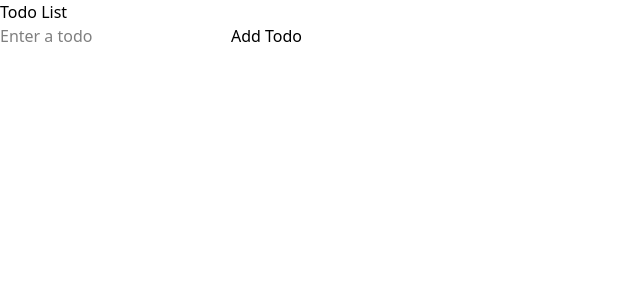
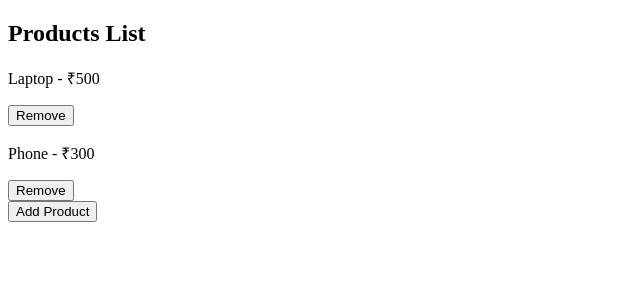
Before and after one commit to ItsAbir005/React, a React (Vite) app: page / in a window 1280 px wide. Shown: the top 300 px of the page, without its empty margins (0-640 px from the left). Built offline with nearby package versions, Linux system fonts and the light colour scheme.

Commit message:
redux tootkit

```diff
--- a/src/App.jsx
+++ b/src/App.jsx
@@ -1,44 +1,30 @@
-import { use, useEffect,useState} from "react";
-import './App.css';
-import { Provider, useSelector, useDispatch } from "react-redux";
-import { store, addTodo, removeTodo } from "./store";
-function TodoList() {
-  const todos = useSelector((state) => state.todos);
+import { useSelector, useDispatch } from "react-redux";
+import { addProduct, removeProduct } from "./productSlice";
+
+function App() {
+  const products = useSelector((state) => state.products.items);
   const dispatch = useDispatch();
-  const [input, setInput] = useState("");
 
-  const handleAdd = () => {
-    if (input.trim() !== "") {
-      dispatch(addTodo(input));
-      setInput("");
-    }
-  };
-  return (<div className="App">
-      <h1>Todo List</h1>
-      <input
-        type="text"
-        value={input}
-        onChange={(e) => setInput(e.target.value)}
-        placeholder="Enter a todo"
-      />
-      <button onClick={handleAdd}>Add Todo</button>
-      <ul>
-        {todos.map((todo) => (
-          <li key={todo.id}>
-            {todo.text}
-            <button onClick={() => dispatch(removeTodo(todo.id))}>
-              Remove
-            </button>
-          </li>
-        ))}
-      </ul>
+  return (
+    <div>
+      <h2>Products List</h2>
+
+      {products.map((p) => (
+        <div key={p.id}>
+          <p>{p.name} - ₹{p.price}</p>
+          <button onClick={() => dispatch(removeProduct(p.id))}>Remove</button>
+        </div>
+      ))}
+
+      <button
+        onClick={() =>
+          dispatch(addProduct({ id: 3, name: "Keyboard", price: 50 }))
+        }
+      >
+        Add Product
+      </button>
     </div>
   );
 }
-export default function App() {
-  return (
-    <Provider store={store}>
-      <TodoList />
-    </Provider>
-  );
-}
+
+export default App;
--- a/src/main.jsx
+++ b/src/main.jsx
@@ -1,9 +1,11 @@
 import React from "react";
 import ReactDOM from "react-dom/client";
 import App from "./App";
+import { Provider } from "react-redux";
+import store from "./store";
 
 ReactDOM.createRoot(document.getElementById("root")).render(
-  <React.StrictMode>
+  <Provider store={store}>
     <App />
-  </React.StrictMode>
+  </Provider>
 );
--- /dev/null
+++ b/src/productSlice.js
@@ -0,0 +1,26 @@
+import { createSlice } from "@reduxjs/toolkit";
+
+const initialState = {
+  items: [
+    { id: 1, name: "Laptop", price: 500 },
+    { id: 2, name: "Phone", price: 300 },
+  ],
+};
+
+const productSlice = createSlice({
+  name: "products",
+  initialState,
+  reducers: {
+    addProduct: (state, action) => {
+      state.items.push(action.payload);
+    },
+    removeProduct: (state, action) => {
+      state.items = state.items.filter(
+        (item) => item.id !== action.payload
+      );
+    },
+  },
+});
+
+export const { addProduct, removeProduct } = productSlice.actions;
+export default productSlice.reducer;
--- a/src/store.js
+++ b/src/store.js
@@ -1,20 +1,10 @@
-import { configureStore, createSlice } from "@reduxjs/toolkit";
+import { configureStore } from "@reduxjs/toolkit";
+import productReducer from "./productSlice";
 
-const todoSlice = createSlice({
-  name: "todos",
-  initialState: [],
-  reducers: {
-    addTodo: (state, action) => {
-      state.push({ id: Date.now(), text: action.payload });
-    },
-    removeTodo: (state, action) => {
-      return state.filter((t) => t.id !== action.payload);
-    },
+const store = configureStore({
+  reducer: {
+    products: productReducer,
   },
 });
 
-export const { addTodo, removeTodo } = todoSlice.actions;
-
-export const store = configureStore({
-  reducer: { todos: todoSlice.reducer },
-});
+export default store;
```
